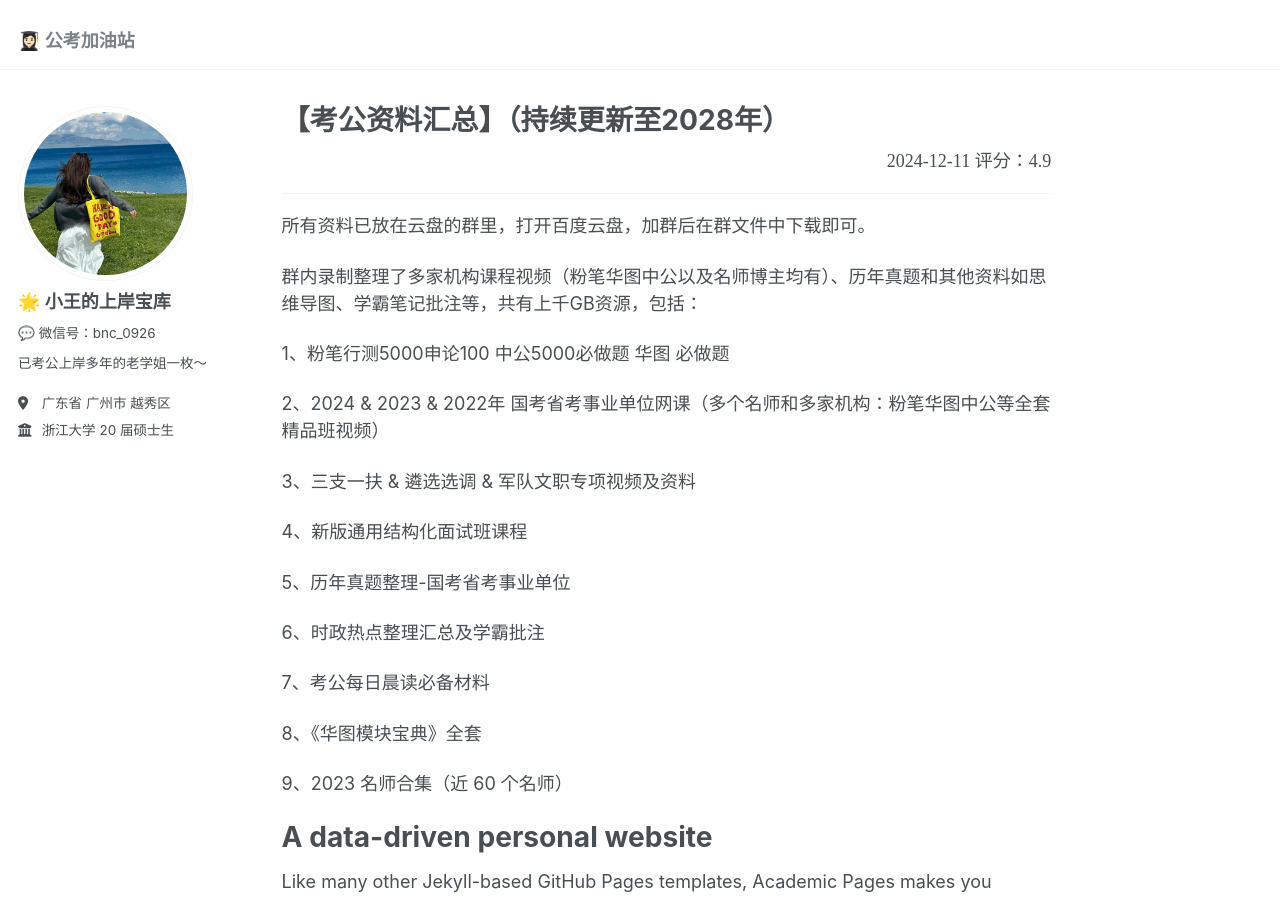
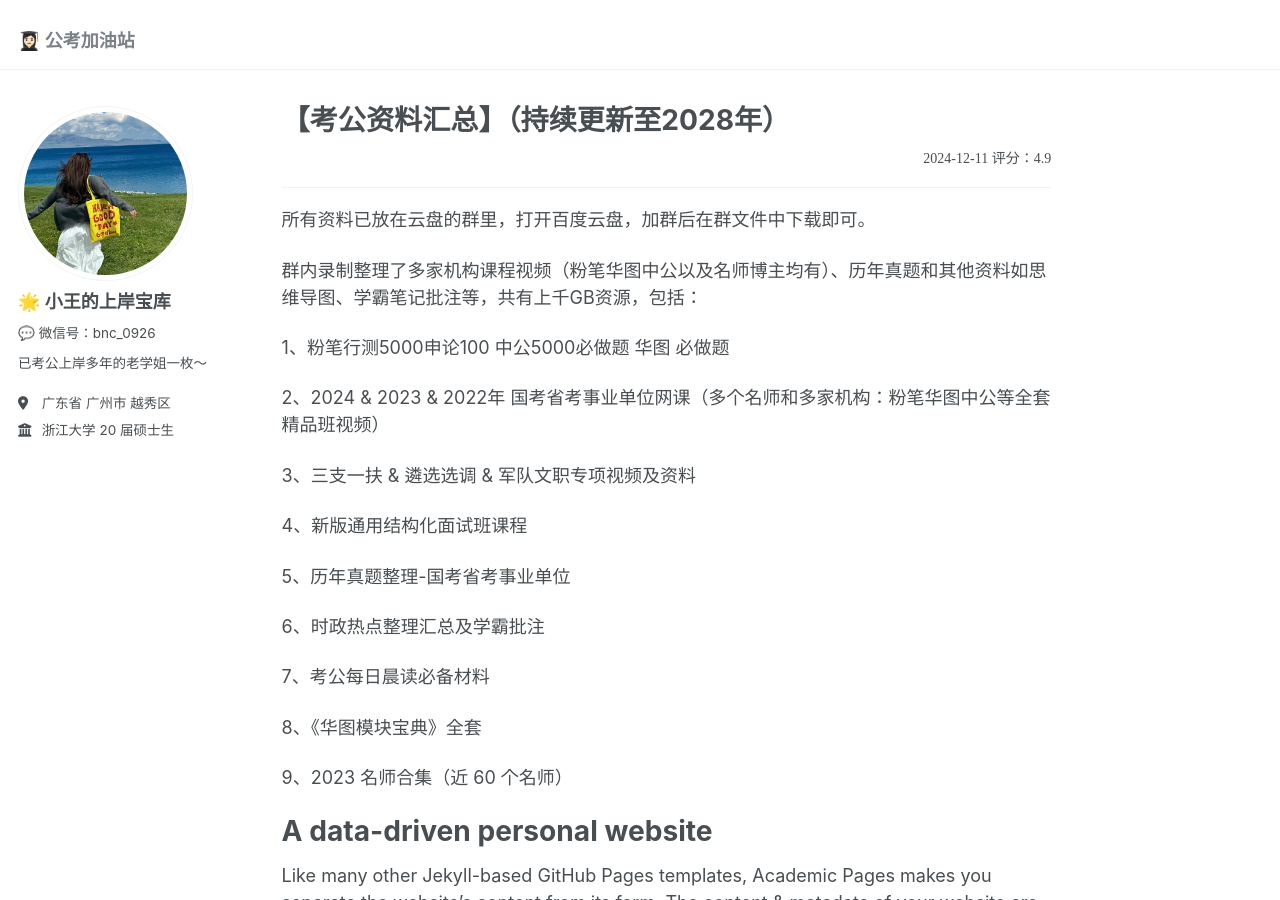
Before and after one commit to KnowledgeStoreVIP/GkStoreVIP.github.io, a Jekyll site: the page built from _pages/about.md, in a window 1280 px wide and 900 px high. Built offline with Jekyll 4.4.1, drawn with Linux system fonts in a browser that asks for light colours.

Commit message:
Update about.md

```diff
--- a/_pages/about.md
+++ b/_pages/about.md
@@ -7,8 +7,8 @@
   - /about.html
 ---
 
-<div style="text-align: right; font-family: 'Times New Roman', Times, serif;">
-2024-12-11   评分：4.9
+<div style="text-align: right; font-family: 'SimHei', 'Times New Roman', Times, serif; font-size: 14px;">
+2024-12-11  评分：4.9
 </div>
 
 ------
```
